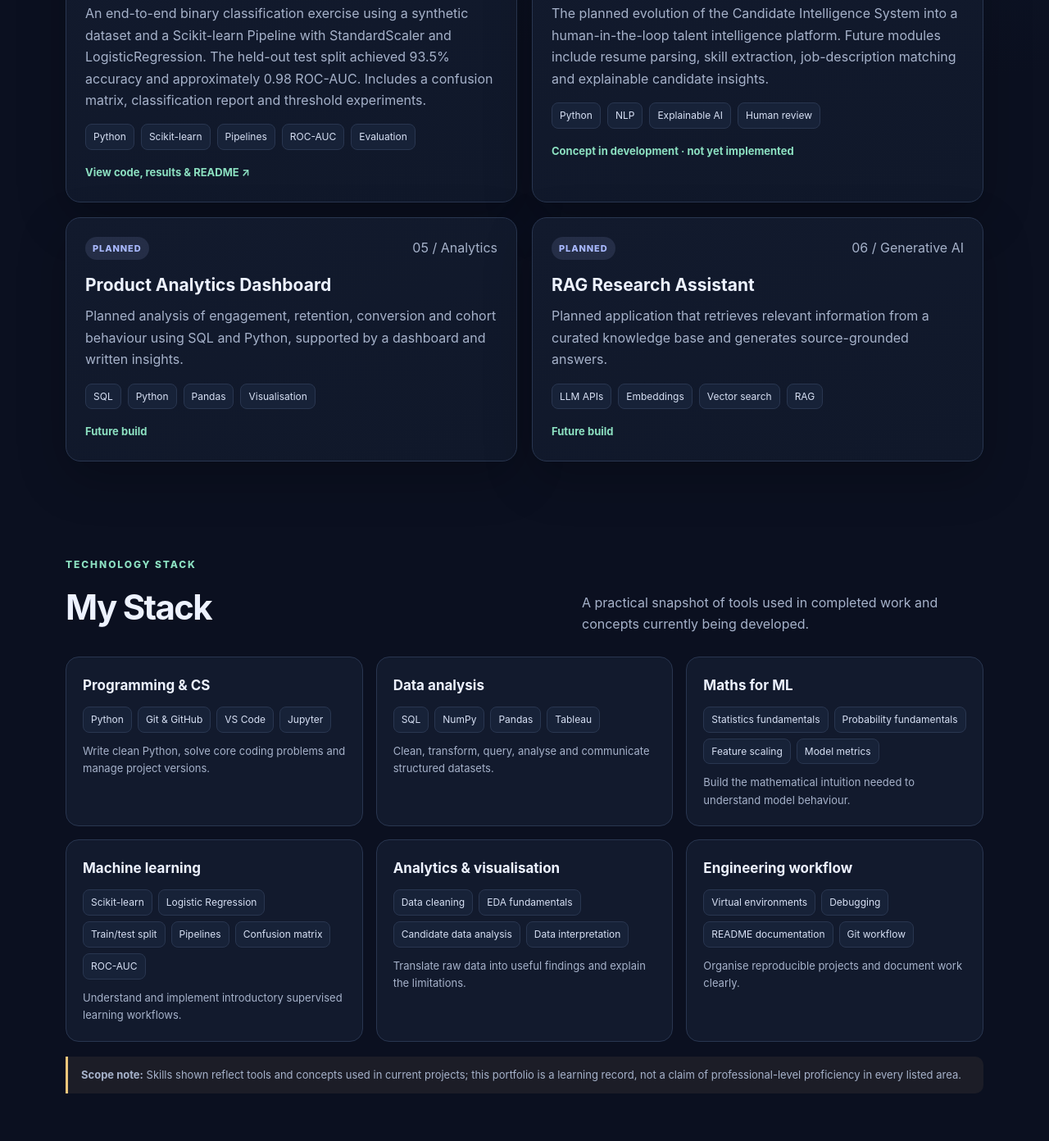
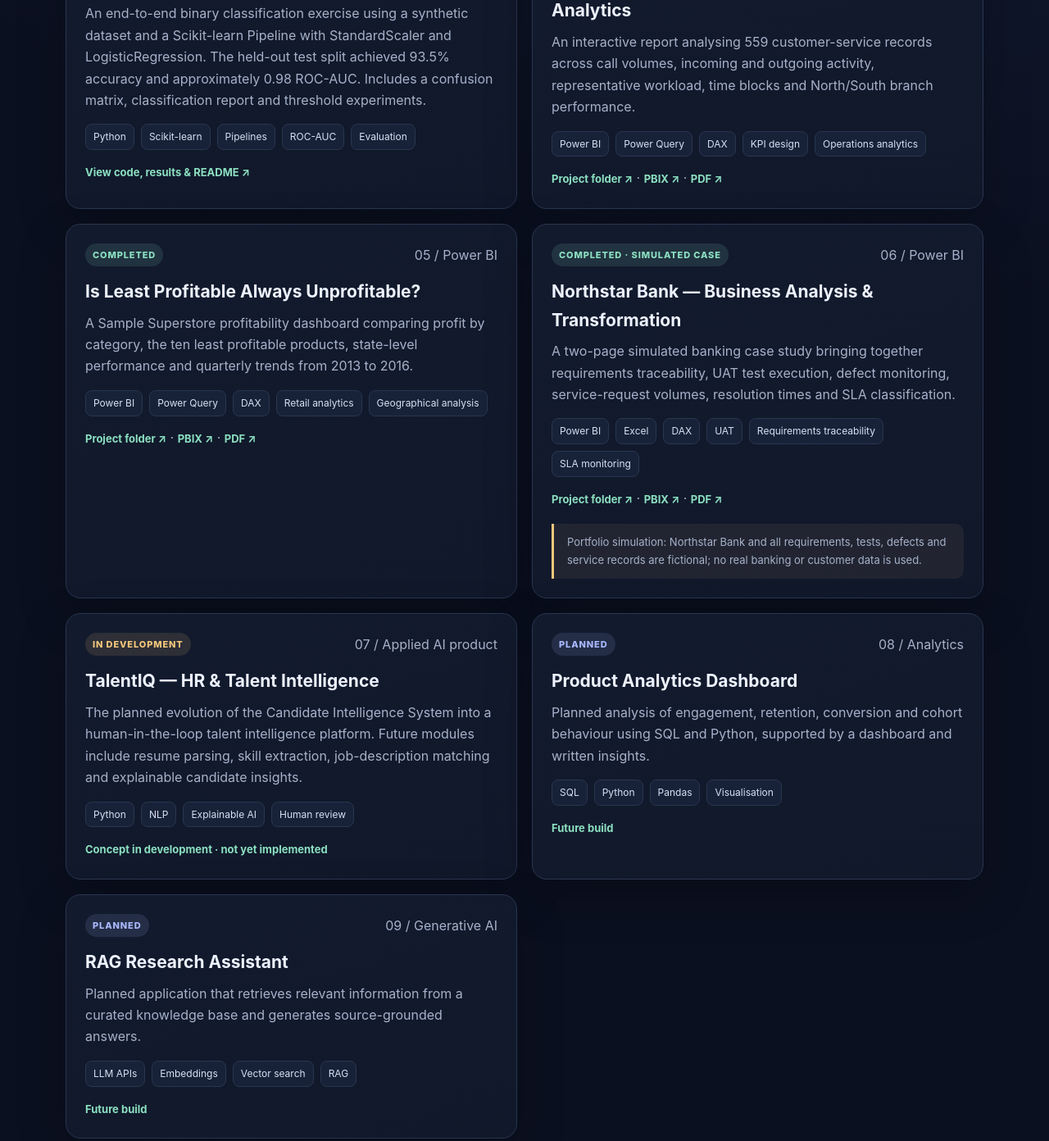
Before and after one commit to siddzz1702/siddzz1702.github.io, a plain HTML site: page index.html in a window 1280 px wide. Shown: the part 1352-2744 px from the top of the page at 82% size. Drawn offline with Linux system fonts and the light colour scheme.

Commit message:
Add three Power BI projects to portfolio

```diff
--- a/index.html
+++ b/index.html
@@ -3,7 +3,7 @@
 <head>
 <meta charset="UTF-8" />
 <meta name="viewport" content="width=device-width, initial-scale=1.0" />
-<meta name="description" content="Siddhant Kumar — Mechanical Engineering graduate building projects in Python, data analytics and applied machine learning." />
+<meta name="description" content="Siddhant Kumar — Mechanical Engineering graduate building projects in Python, Power BI, data analytics and applied machine learning." />
 <title>Siddhant Kumar | Data & Applied AI Portfolio</title>
 <style>
 :root{--bg:#0b1020;--panel:#121a2d;--panel2:#172238;--text:#edf2ff;--muted:#a6b2ca;--line:#293650;--accent:#8ce0c1;--accent2:#a9b9ff;--amber:#f3c77b;--shadow:0 20px 60px rgba(0,0,0,.24)}
@@ -19,14 +19,17 @@
  <div><div class="eyebrow">Engineering · Data · Applied AI</div><h1>Building practical solutions with <em>data</em> and machine learning.</h1><p class="lead">I'm Siddhant Kumar, a Mechanical Engineering graduate building practical projects in Python, data analytics and applied machine learning. I enjoy turning complex problems into structured, data-informed solutions, and I'm working towards a career in applied AI engineering.</p><div class="actions"><a class="btn primary" href="#projects">Explore my projects ↘</a><a class="btn" href="https://github.com/siddzz1702/applied-ai-ml-journey" target="_blank" rel="noreferrer">GitHub ↗</a></div></div>
  <aside class="profilecard"><div class="monogram">SK</div><h3>Siddhant Kumar</h3><p>Mechanical Engineering · Data & Applied AI</p><div class="mini"><div><b>Python</b><small>Core language</small></div><div><b>Analytics</b><small>Problem-solving focus</small></div><div><b>ML</b><small>Applied projects</small></div><div><b>AI products</b><small>Long-term direction</small></div></div></aside>
 </section>
-<section class="wrap" id="projects"><div class="sectionhead"><div><div class="kicker">Selected work</div><h2>Projects & experiments</h2></div><p>Completed projects, an evolving product concept and clearly labelled work in progress.</p></div>
+<section class="wrap" id="projects"><div class="sectionhead"><div><div class="kicker">Selected work</div><h2>Projects & experiments</h2></div><p>Completed analytics and Power BI projects, an evolving product concept and clearly labelled work in progress.</p></div>
  <div class="grid">
   <article class="card"><div class="cardtop"><span class="tag">Completed</span><span class="muted">01 / Python</span></div><h3>Candidate Intelligence System</h3><p>A Python project that reads candidate skill data, validates and analyses records, calculates weighted skill scores, ranks candidates and supports skill-based filtering. The scoring weights are illustrative, not a validated hiring model.</p><div class="chips"><span class="chip">Python</span><span class="chip">Pandas</span><span class="chip">NumPy</span><span class="chip">Data analysis</span><span class="chip">GitHub</span></div><a class="cardlink" href="https://github.com/siddzz1702/applied-ai-ml-journey/tree/main/projects/candidate-intelligence" target="_blank" rel="noreferrer">View project repository ↗</a></article>
   <article class="card"><div class="cardtop"><span class="tag">Academic project</span><span class="muted">02 / Research</span></div><h3>EV Charging Station Location Analysis</h3><p>BTech thesis exploring how data analysis and forecasting can help identify suitable public EV charging locations using factors such as mobility patterns and expected demand.</p><div class="chips"><span class="chip">Data analysis</span><span class="chip">Forecasting</span><span class="chip">EV infrastructure</span><span class="chip">Spatial decision-making</span></div><span class="cardlink">Academic thesis · Manipal</span></article>
   <article class="card"><div class="cardtop"><span class="tag">Completed</span><span class="muted">03 / Machine learning</span></div><h3>Logistic Regression Classification</h3><p>An end-to-end binary classification exercise using a synthetic dataset and a Scikit-learn Pipeline with StandardScaler and LogisticRegression. The held-out test split achieved 93.5% accuracy and approximately 0.98 ROC-AUC. Includes a confusion matrix, classification report and threshold experiments.</p><div class="chips"><span class="chip">Python</span><span class="chip">Scikit-learn</span><span class="chip">Pipelines</span><span class="chip">ROC-AUC</span><span class="chip">Evaluation</span></div><a class="cardlink" href="https://github.com/siddzz1702/applied-ai-ml-journey/tree/main/day03/machine_learning" target="_blank" rel="noreferrer">View code, results & README ↗</a></article>
-  <article class="card"><div class="cardtop"><span class="tag progress">In development</span><span class="muted">04 / Applied AI product</span></div><h3>TalentIQ — HR & Talent Intelligence</h3><p>The planned evolution of the Candidate Intelligence System into a human-in-the-loop talent intelligence platform. Future modules include resume parsing, skill extraction, job-description matching and explainable candidate insights.</p><div class="chips"><span class="chip">Python</span><span class="chip">NLP</span><span class="chip">Explainable AI</span><span class="chip">Human review</span></div><span class="cardlink">Concept in development · not yet implemented</span></article>
-  <article class="card"><div class="cardtop"><span class="tag planned">Planned</span><span class="muted">05 / Analytics</span></div><h3>Product Analytics Dashboard</h3><p>Planned analysis of engagement, retention, conversion and cohort behaviour using SQL and Python, supported by a dashboard and written insights.</p><div class="chips"><span class="chip">SQL</span><span class="chip">Python</span><span class="chip">Pandas</span><span class="chip">Visualisation</span></div><span class="cardlink">Future build</span></article>
-  <article class="card"><div class="cardtop"><span class="tag planned">Planned</span><span class="muted">06 / Generative AI</span></div><h3>RAG Research Assistant</h3><p>Planned application that retrieves relevant information from a curated knowledge base and generates source-grounded answers.</p><div class="chips"><span class="chip">LLM APIs</span><span class="chip">Embeddings</span><span class="chip">Vector search</span><span class="chip">RAG</span></div><span class="cardlink">Future build</span></article>
+  <article class="card"><div class="cardtop"><span class="tag">Completed</span><span class="muted">04 / Power BI</span></div><h3>Customer Service Performance & Call Centre Analytics</h3><p>An interactive report analysing 559 customer-service records across call volumes, incoming and outgoing activity, representative workload, time blocks and North/South branch performance.</p><div class="chips"><span class="chip">Power BI</span><span class="chip">Power Query</span><span class="chip">DAX</span><span class="chip">KPI design</span><span class="chip">Operations analytics</span></div><a class="cardlink" href="https://github.com/siddzz1702/applied-ai-ml-journey/tree/main/PowerBI_Project/PROJECT_01_Customer_Service" target="_blank" rel="noreferrer">Project folder ↗</a><span class="muted"> · </span><a class="cardlink" href="https://github.com/siddzz1702/applied-ai-ml-journey/blob/main/PowerBI_Project/PROJECT_01_Customer_Service/Customer_Service_Analytics.pbix" target="_blank" rel="noreferrer">PBIX ↗</a><span class="muted"> · </span><a class="cardlink" href="https://github.com/siddzz1702/applied-ai-ml-journey/blob/main/PowerBI_Project/PROJECT_01_Customer_Service/Customer_Service_Analytics.pdf" target="_blank" rel="noreferrer">PDF ↗</a></article>
+  <article class="card"><div class="cardtop"><span class="tag">Completed</span><span class="muted">05 / Power BI</span></div><h3>Is Least Profitable Always Unprofitable?</h3><p>A Sample Superstore profitability dashboard comparing profit by category, the ten least profitable products, state-level performance and quarterly trends from 2013 to 2016.</p><div class="chips"><span class="chip">Power BI</span><span class="chip">Power Query</span><span class="chip">DAX</span><span class="chip">Retail analytics</span><span class="chip">Geographical analysis</span></div><a class="cardlink" href="https://github.com/siddzz1702/applied-ai-ml-journey/tree/main/PowerBI_Project/Project_02_Supersore" target="_blank" rel="noreferrer">Project folder ↗</a><span class="muted"> · </span><a class="cardlink" href="https://github.com/siddzz1702/applied-ai-ml-journey/blob/main/PowerBI_Project/Project_02_Supersore/Least_Profitable_Products_Analysis.pbix" target="_blank" rel="noreferrer">PBIX ↗</a><span class="muted"> · </span><a class="cardlink" href="https://github.com/siddzz1702/applied-ai-ml-journey/blob/main/PowerBI_Project/Project_02_Supersore/Least_Profitable_Products_Analysis.pdf" target="_blank" rel="noreferrer">PDF ↗</a></article>
+  <article class="card"><div class="cardtop"><span class="tag">Completed · Simulated case</span><span class="muted">06 / Power BI</span></div><h3>Northstar Bank — Business Analysis & Transformation</h3><p>A two-page simulated banking case study bringing together requirements traceability, UAT test execution, defect monitoring, service-request volumes, resolution times and SLA classification.</p><div class="chips"><span class="chip">Power BI</span><span class="chip">Excel</span><span class="chip">DAX</span><span class="chip">UAT</span><span class="chip">Requirements traceability</span><span class="chip">SLA monitoring</span></div><a class="cardlink" href="https://github.com/siddzz1702/applied-ai-ml-journey/tree/main/PowerBI_Project/Project_03_Transform" target="_blank" rel="noreferrer">Project folder ↗</a><span class="muted"> · </span><a class="cardlink" href="https://github.com/siddzz1702/applied-ai-ml-journey/blob/main/PowerBI_Project/Project_03_Transform/Transform.pbix" target="_blank" rel="noreferrer">PBIX ↗</a><span class="muted"> · </span><a class="cardlink" href="https://github.com/siddzz1702/applied-ai-ml-journey/blob/main/PowerBI_Project/Project_03_Transform/Transform.pdf" target="_blank" rel="noreferrer">PDF ↗</a><div class="note">Portfolio simulation: Northstar Bank and all requirements, tests, defects and service records are fictional; no real banking or customer data is used.</div></article>
+  <article class="card"><div class="cardtop"><span class="tag progress">In development</span><span class="muted">07 / Applied AI product</span></div><h3>TalentIQ — HR & Talent Intelligence</h3><p>The planned evolution of the Candidate Intelligence System into a human-in-the-loop talent intelligence platform. Future modules include resume parsing, skill extraction, job-description matching and explainable candidate insights.</p><div class="chips"><span class="chip">Python</span><span class="chip">NLP</span><span class="chip">Explainable AI</span><span class="chip">Human review</span></div><span class="cardlink">Concept in development · not yet implemented</span></article>
+  <article class="card"><div class="cardtop"><span class="tag planned">Planned</span><span class="muted">08 / Analytics</span></div><h3>Product Analytics Dashboard</h3><p>Planned analysis of engagement, retention, conversion and cohort behaviour using SQL and Python, supported by a dashboard and written insights.</p><div class="chips"><span class="chip">SQL</span><span class="chip">Python</span><span class="chip">Pandas</span><span class="chip">Visualisation</span></div><span class="cardlink">Future build</span></article>
+  <article class="card"><div class="cardtop"><span class="tag planned">Planned</span><span class="muted">09 / Generative AI</span></div><h3>RAG Research Assistant</h3><p>Planned application that retrieves relevant information from a curated knowledge base and generates source-grounded answers.</p><div class="chips"><span class="chip">LLM APIs</span><span class="chip">Embeddings</span><span class="chip">Vector search</span><span class="chip">RAG</span></div><span class="cardlink">Future build</span></article>
  </div>
 </section>
 <section class="wrap" id="stack"><div class="sectionhead"><div><div class="kicker">Technology stack</div><h2>My Stack</h2></div><p>A practical snapshot of tools used in completed work and concepts currently being developed.</p></div>
@@ -35,7 +38,7 @@
   <div class="stackbox"><h3>Data analysis</h3><div class="chips"><span class="chip">SQL</span><span class="chip">NumPy</span><span class="chip">Pandas</span><span class="chip">Tableau</span></div><p>Clean, transform, query, analyse and communicate structured datasets.</p></div>
   <div class="stackbox"><h3>Maths for ML</h3><div class="chips"><span class="chip">Statistics fundamentals</span><span class="chip">Probability fundamentals</span><span class="chip">Feature scaling</span><span class="chip">Model metrics</span></div><p>Build the mathematical intuition needed to understand model behaviour.</p></div>
   <div class="stackbox"><h3>Machine learning</h3><div class="chips"><span class="chip">Scikit-learn</span><span class="chip">Logistic Regression</span><span class="chip">Train/test split</span><span class="chip">Pipelines</span><span class="chip">Confusion matrix</span><span class="chip">ROC-AUC</span></div><p>Understand and implement introductory supervised learning workflows.</p></div>
-  <div class="stackbox"><h3>Analytics & visualisation</h3><div class="chips"><span class="chip">Data cleaning</span><span class="chip">EDA fundamentals</span><span class="chip">Candidate data analysis</span><span class="chip">Data interpretation</span></div><p>Translate raw data into useful findings and explain the limitations.</p></div>
+  <div class="stackbox"><h3>Analytics & visualisation</h3><div class="chips"><span class="chip">Power BI</span><span class="chip">Power Query</span><span class="chip">DAX</span><span class="chip">Data cleaning</span><span class="chip">EDA fundamentals</span><span class="chip">Tableau</span><span class="chip">Data interpretation</span></div><p>Translate raw data into useful findings and explain the limitations.</p></div>
   <div class="stackbox"><h3>Engineering workflow</h3><div class="chips"><span class="chip">Virtual environments</span><span class="chip">Debugging</span><span class="chip">README documentation</span><span class="chip">Git workflow</span></div><p>Organise reproducible projects and document work clearly.</p></div>
  </div>
  <div class="note"><strong>Scope note:</strong> Skills shown reflect tools and concepts used in current projects; this portfolio is a learning record, not a claim of professional-level proficiency in every listed area.</div>
```
